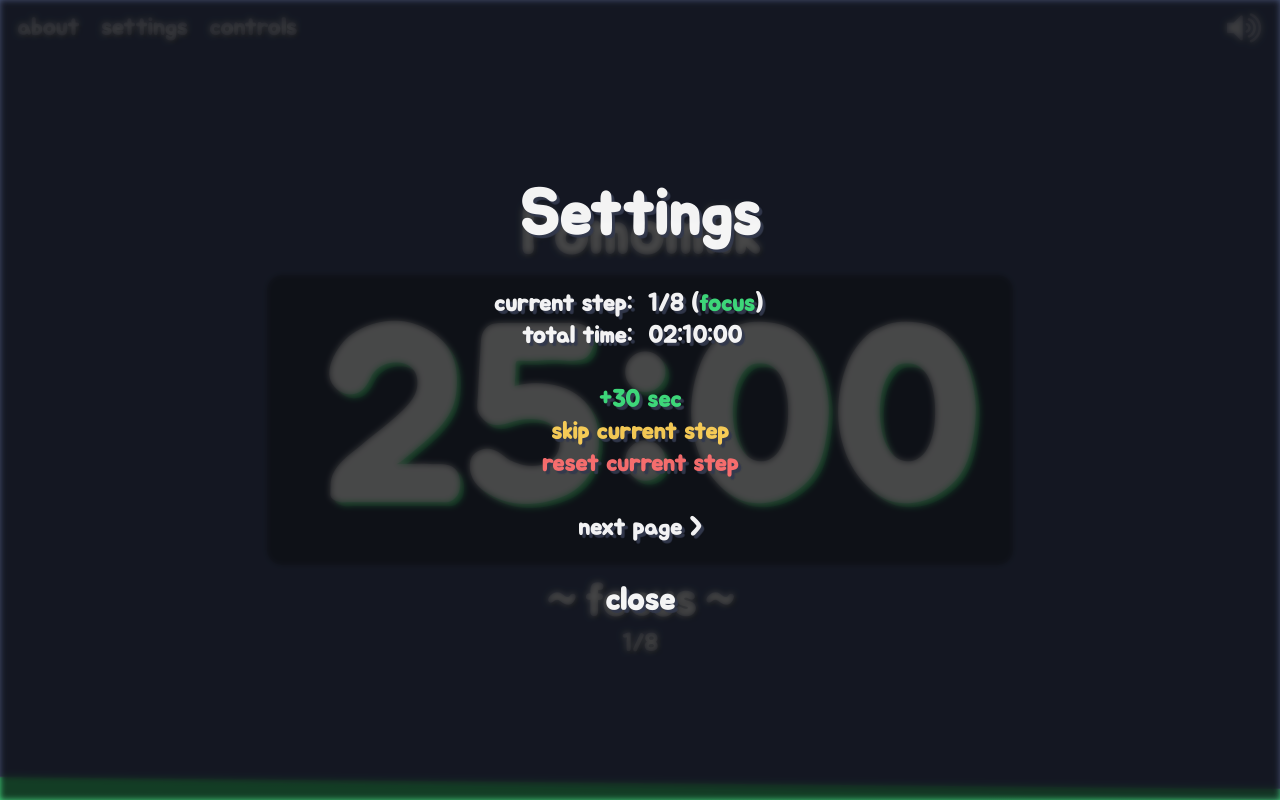
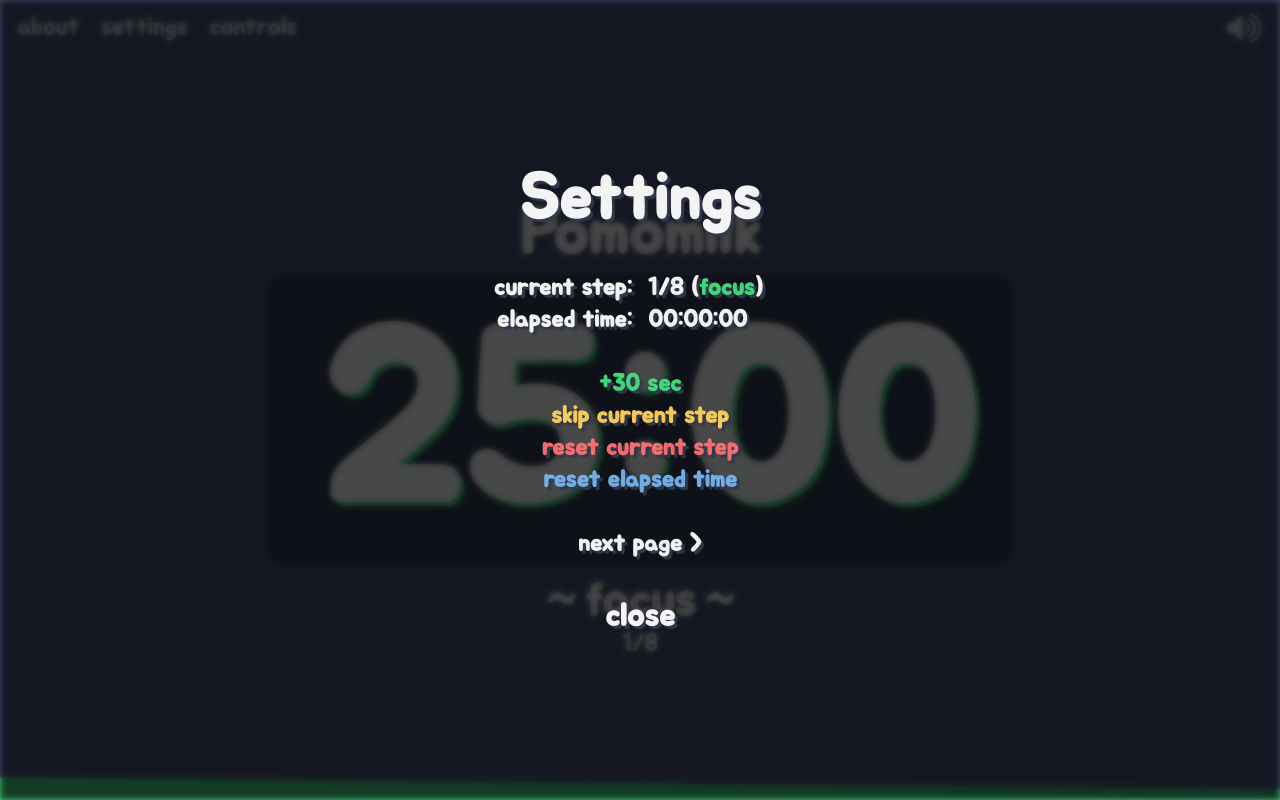
Before and after one commit to ahhreggi/pnc, a React (Create React App) app: page / in a window 1280 px wide. Both pictures are taken after a click on the element "settings". Built offline with nearby package versions, Linux system fonts and the light colour scheme.

Commit message:
Add elapsed time and reset

```diff
--- a/src/App.js
+++ b/src/App.js
@@ -186,7 +186,7 @@ const App = () => {
       onToggleSound();
       break;
 
-    // Shift + T: Reset bg + milk to default
+    // Shift + T: Reset all styles
     case "Shift+KeyT":
       dispatch(resetTheme());
       showAlert("styles have been reset to default!");
--- a/src/actions/index.js
+++ b/src/actions/index.js
@@ -156,3 +156,10 @@ export const toggleSound = () => {
     type: "TOGGLE_SOUND"
   };
 };
+
+export const adjustElapsed = (seconds) => {
+  return {
+    type: "ADJUST_ELAPSED",
+    payload: seconds
+  };
+};
--- a/src/components/Settings.js
+++ b/src/components/Settings.js
@@ -1,13 +1,15 @@
 import { useEffect } from "react";
 import { useSelector, useDispatch } from "react-redux";
-import { increaseTimer, resetTimer, setTheme, setAnimation, toggleInvert, setLiquid, toggleSettings, togglePage, setFocus, setChill, setBigChill, getNextStep, toggleAutoStart, toggleSound } from "../actions";
+import { increaseTimer, resetTimer, adjustElapsed, setTheme, setAnimation, toggleInvert, setLiquid, toggleSettings, togglePage, setFocus, setChill, setBigChill, getNextStep, toggleAutoStart, toggleSound } from "../actions";
 import moment from "moment";
 import classNames from "classnames";
 import "./Settings.scss";
 
 const Settings = () => {
 
-  // State Management
+  // STATE MANAGEMENT ///////////////////////////////////////////////
+
+  // Global States
   const settings = useSelector(state => state.settings);
   const dispatch = useDispatch();
 
@@ -24,6 +26,8 @@ const Settings = () => {
     };
   }, [settings.visible, settings.page]);
 
+  // KEYPRESS EVENTS ////////////////////////////////////////////////
+
   // Handle keydown events
   const keyHandler = (event) => {
     if (event.code === "Tab") {
@@ -36,6 +40,8 @@ const Settings = () => {
   useEffect(() => {
     dispatch(resetTimer());
   }, [settings.mode]);
+
+  // HELPER FUNCTIONS ///////////////////////////////////////////////
 
   const formatTime = (time) => {
     return `${time / 60} min`;
@@ -51,7 +57,14 @@ const Settings = () => {
     }
   };
 
-  // Component Variables
+  const getTimestamp = (seconds) => {
+    const time = seconds < 0 ? 0 : seconds;
+    return moment.utc(time * 1000).format("HH:mm:ss");
+  };
+
+  // COMPONENT VARIABLES ////////////////////////////////////////////
+
+  // CSS
   const settingsStyles = classNames({
     Settings: true,
     foreground: true,
@@ -60,9 +73,12 @@ const Settings = () => {
     hide: !settings.visible
   });
 
+  // Elapsed time
+  const elapsed = getTimestamp(settings.elapsed);
+
   // Total time
   let total = (4 * settings.focus) + (3 * settings.chill) + settings.bigChill;
-  total = moment.utc(total * 1000).format("HH:mm:ss");
+  total = getTimestamp(total);
 
   return (
     <div className={settingsStyles}>
@@ -76,16 +92,16 @@ const Settings = () => {
           {settings.step}/{settings.interval * 2} (<span className={settings.mode}>{formatMode(settings.mode)}</span>)
         </span>
       </h4>
-      <h4 className="total settings-toggle">
-        <span className="option">total time:</span>
-        <span className="value">{total}</span>
-      </h4>
 
       {/* Individual Settings Pages */}
       <div className="settings-page">
 
         {settings.page === 1 &&
           <>
+            <h4 className="elapsed settings-toggle">
+              <span className="option">elapsed time:</span>
+              <span className="value">{elapsed}</span>
+            </h4>
             <h4 className="settings-toggle font-green" onClick={() => dispatch(increaseTimer(30))}>
               +30 sec
             </h4>
@@ -95,6 +111,9 @@ const Settings = () => {
             <h4 className="settings-toggle font-red" onClick={() => dispatch(resetTimer())}>
               reset current step
             </h4>
+            <h4 className="settings-toggle font-blue" onClick={() => dispatch(adjustElapsed(0 - settings.elapsed))}>
+              reset elapsed time
+            </h4>
             <h4 className="settings-toggle page-control" onClick={() => dispatch(togglePage())}>
               next page &gt;
             </h4>
@@ -103,6 +122,10 @@ const Settings = () => {
 
         {settings.page === 2 &&
           <>
+            <h4 className="total settings-toggle">
+              <span className="option">total time:</span>
+              <span className="value">{total}</span>
+            </h4>
             <h4 className="settings-toggle" onClick={() => dispatch(setFocus("next"))}>
               <span className="option">focus length:</span>
               <span className="value focus">{formatTime(settings.focus)}</span>
--- a/src/components/Settings.scss
+++ b/src/components/Settings.scss
@@ -8,8 +8,10 @@
   }
 
   .current,
+  .elapsed,
   .total,
   .settings-page {
+
     span.option,
     span.value {
       min-width: 11rem;
@@ -25,14 +27,17 @@
       text-align: initial;
     }
   }
+
   .current,
+  .elapsed,
   .total {
     &:hover {
-      // border: 1px solid red;
       cursor: initial;
       font-size: 1.5rem;
     }
   }
+
+  .elapsed,
   .total {
     margin-bottom: 2rem;
   }
--- a/src/components/Timer.js
+++ b/src/components/Timer.js
@@ -1,6 +1,6 @@
 import { useEffect } from "react";
 import { useSelector, useDispatch } from "react-redux";
-import { decreaseTimer, setTimer, startTimer, stopTimer, getNextStep, setAlert } from "../actions";
+import { decreaseTimer, adjustElapsed, setTimer, startTimer, stopTimer, getNextStep, setAlert } from "../actions";
 import moment from "moment";
 import classNames from "classnames";
 import "./Timer.scss";
@@ -34,6 +34,7 @@ const Timer = () => {
       const countdown = setTimeout(() => {
         if (time) {
           dispatch(decreaseTimer(1));
+          dispatch(adjustElapsed(1));
         } else {
           dispatch(getNextStep());
         }
--- a/src/reducers/settings.js
+++ b/src/reducers/settings.js
@@ -15,7 +15,8 @@ const defaultSettings = {
   selection: null,
   alert: null,
   alertTimeout: 3,
-  playSound: true
+  playSound: true,
+  elapsed: 0
 };
 
 const options = {
@@ -136,6 +137,15 @@ const settingsReducer = (state = defaultSettings, action) => {
     return { ...state, step: step, mode: mode };
   }
 
+  // Elapsed + extra time
+  case "ADJUST_ELAPSED": {
+    let newValue = state.elapsed + action.payload;
+    // if (newValue < 0) {
+    //   newValue = 0;
+    // }
+    return { ...state, elapsed: newValue };
+  }
+
   // Alerts
   case "SET_ALERT":
     return { ...state, alert: action.payload, alertTimeout: 3 };
```
